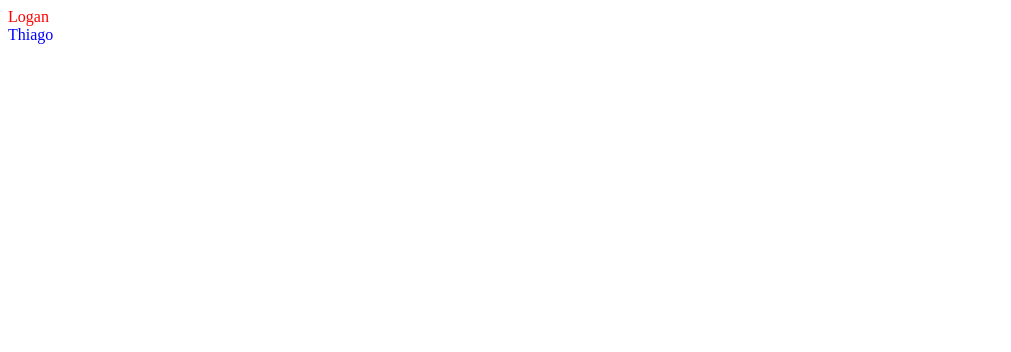
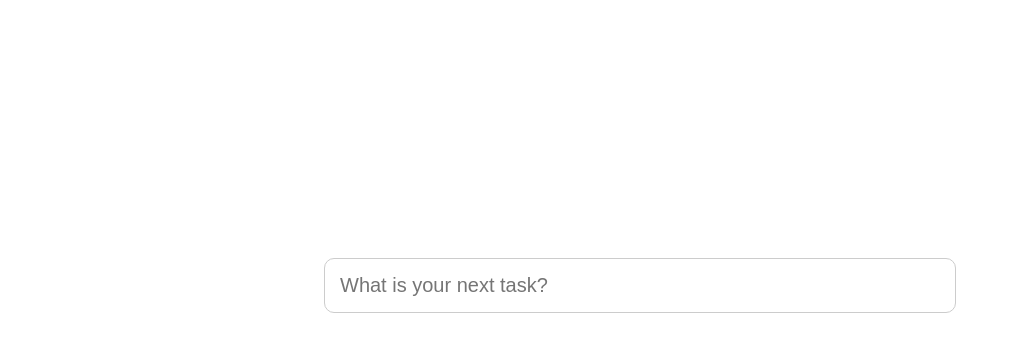
Before and after one commit to logangaabriel/to-do, a Next.js app: page / in a window 1280 px wide. Shown: the top 352 px of the page, without its empty margins (0-1011 px from the left). Built offline with nearby package versions, Linux system fonts and the light colour scheme.

Commit message:
feat: título e input do ToDo List

```diff
--- a/src/app/page.tsx
+++ b/src/app/page.tsx
@@ -1,12 +1,21 @@
-import NewText from "./components/NewText/NewText";
 
 export default function Home() {
   return (
-    <div>
-      <main>
-        <NewText color="red" text="Logan" />
-        <NewText color="blue" text="Thiago" />
-      </main>
+    <div style={{ textAlign: 'center', marginTop: '200px' }}>
+      <h1 style={{color: '#fff'}}>Today main focus</h1>
+      <div style={{ marginTop: '20px' }}>
+        <input
+          type="text"
+          placeholder="What is your next task?"
+          style={{
+            padding: '15px',
+            width: '600px',
+            fontSize: '20px',
+            borderRadius: '10px',
+            border: '1px solid #ccc'
+          }}
+        />
+      </div>
     </div>
   );
 }
```
Also changed, not shown: 1 other file (tests, documents, lock files or other folders).
